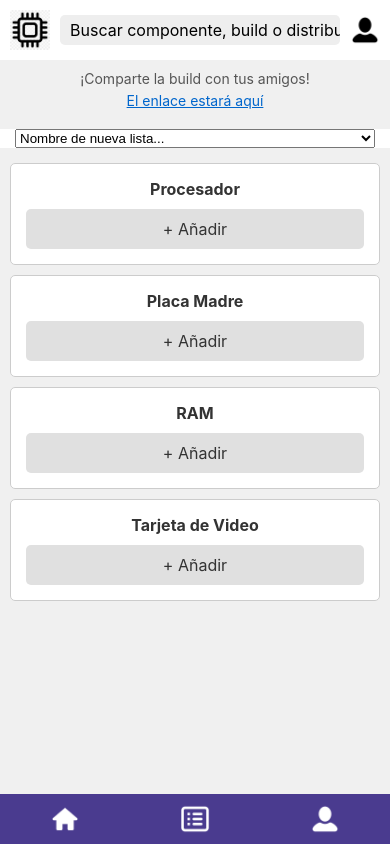
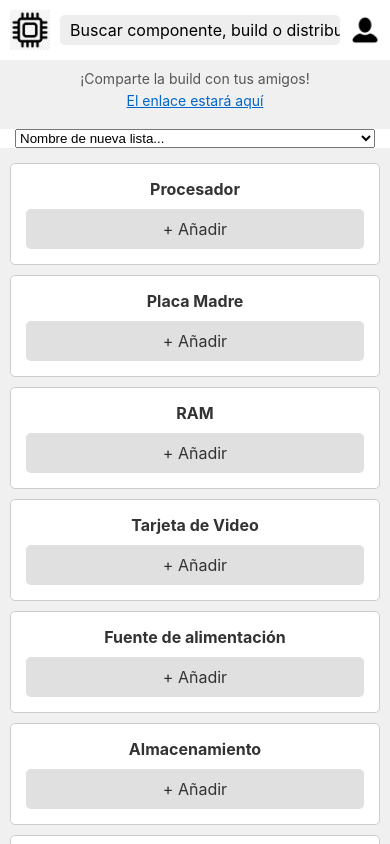
Before and after one commit to Faxterefalt/PComponentesApp, a React Native app: screen /BuildPage in a window 390 px wide. Shown: the top 844 px of the page. Built offline with nearby package versions, Linux system fonts and the light colour scheme.

Commit message:
todas las cateogrías

```diff
--- a/componentes/Categories.jsx
+++ b/componentes/Categories.jsx
@@ -1,7 +1,7 @@
 import React from 'react';
 import { ScrollView, Text, StyleSheet } from 'react-native';
 
-const categories = ['Placa Base', 'Procesador', 'Memoria', 'Carcasa', 'Almacenamiento', 'Ventiladores', 'Tarjeta de video', 'Fuente de alimentación'];
+const categories = ['Placa Madre', 'Procesador', 'RAM', 'Case', 'Almacenamiento', 'Ventiladores', 'Tarjeta de video', 'Fuente de alimentación'];
 
 const Categories = () => (
   <ScrollView horizontal showsHorizontalScrollIndicator={false} style={styles.categoryContainer}>
--- a/componentes/pages/BuildPage.jsx
+++ b/componentes/pages/BuildPage.jsx
@@ -4,7 +4,7 @@ import { Picker } from '@react-native-picker/picker';
 import NavigationBar from '../NavigationBar';
 
 const BuildPage = () => {
-  const categories = ["Procesador", "Placa Madre", "RAM", "Tarjeta de Video"];
+  const categories = ["Procesador", "Placa Madre", "RAM", "Tarjeta de Video","Fuente de alimentación","Almacenamiento","Ventiladores","Case"];
 
   const [listOptions, setListOptions] = useState(["lista456", "lista7"]);
   const [selectedList, setSelectedList] = useState("");
```
